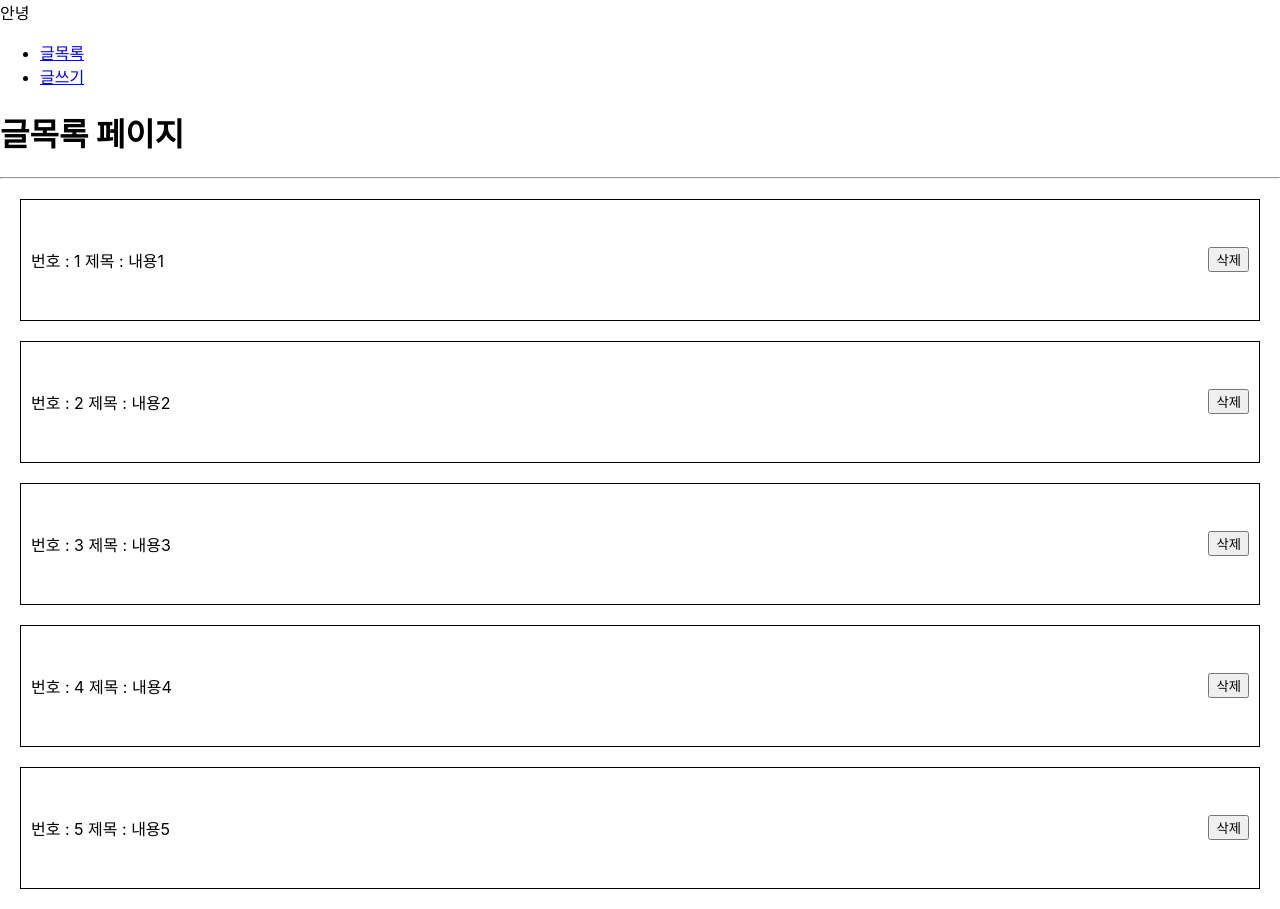
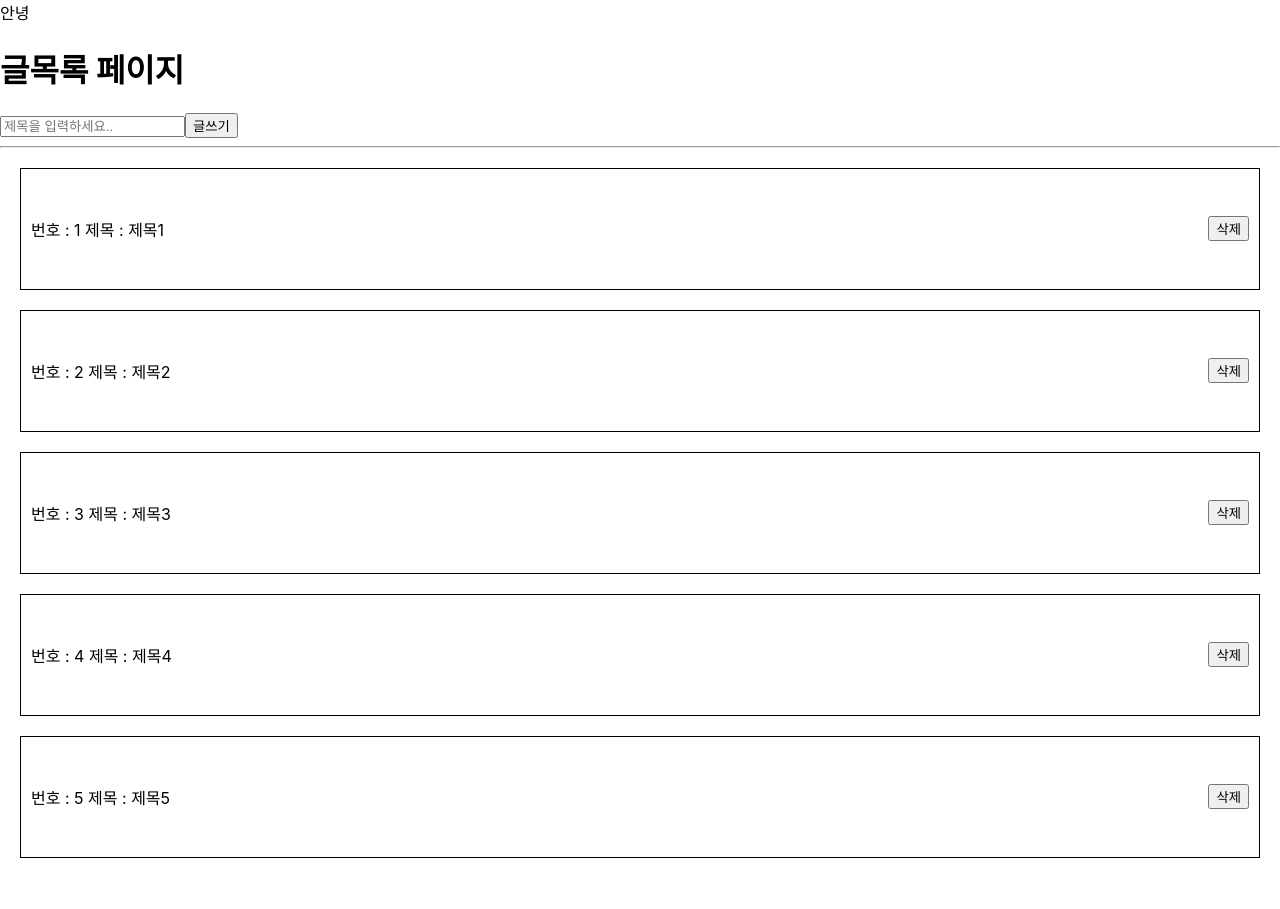
Before and after one commit to Lee-na-yun/spring-react-board, a React (Create React App) app: page / in a window 1280 px wide. After the commit the page ends 878 px from the top, so only its background shows below. Built offline with nearby package versions, Linux system fonts and the light colour scheme.

Commit message:
글쓰기 & 글목록 페이지 한페이지로 수정

```diff
--- a/src/App.js
+++ b/src/App.js
@@ -1,16 +1,11 @@
-import { Route } from "react-router-dom";
 import "./App.css";
-import Navigation from "./components/Navigation";
 import ListPage from "./pages/ListPage";
-import WritePage from "./pages/WritePage";
 
 function App() {
   return (
     <div>
       안녕
-      <Navigation />
-      <Route path={"/"} exact={true} component={ListPage} />
-      <Route path={"/write"} component={WritePage} />
+      <ListPage/>
     </div>
   );
 }
--- a/src/components/Navigation.js
+++ /dev/null
@@ -1,19 +0,0 @@
-import React from "react";
-import { Link } from "react-router-dom";
-
-const Navigation = () => {
-  return (
-    <div>
-      <ul>
-        <li>
-          <Link to="/">글목록</Link>
-        </li>
-        <li>
-          <Link to="/write">글쓰기</Link>
-        </li>
-      </ul>
-    </div>
-  );
-};
-
-export default Navigation;
--- a/src/pages/ListPage.js
+++ b/src/pages/ListPage.js
@@ -15,16 +15,28 @@ const StyledItemBoxDiv = styled.div`
 const ListPage = () => {
   // 최초 데이터
   const [posts, setPosts] = useState([
-    { id: 1, title: "내용1" },
-    { id: 2, title: "내용2" },
-    { id: 3, title: "내용3" },
-    { id: 4, title: "내용4" },
-    { id: 5, title: "내용5" },
+    { id: 1, title: "제목1", content:"내용1" },
+    { id: 2, title: "제목2", content:"내용2" },
+    { id: 3, title: "제목3", content:"내용3" },
+    { id: 4, title: "제목4", content:"내용4" },
+    { id: 5, title: "제목5", content:"내용5" },
   ]);
+
+  const handleWrite = {
+    // ListPage의 setPosts에 무엇을 담아야할까?
+    //let posts = { id: 6, title: "인풋값" };
+    //setPosts();
+  };
 
   return (
     <div>
       <h1>글목록 페이지</h1>
+      <form>
+        <input type="text" placeholder="제목을 입력하세요.." />
+        <button type="button" onClick={handleWrite}>
+          글쓰기
+        </button>
+      </form>
       <hr />
       {posts.map((posts) => (
         <StyledItemBoxDiv>
--- a/src/pages/WritePage.js
+++ /dev/null
@@ -1,24 +0,0 @@
-import React from "react";
-
-const WritePage = () => {
-  const handleWrite = {
-    // ListPage의 setPosts에 무엇을 담아야할까?
-    //let posts = { id: 6, title: "인풋값" };
-    //setPosts();
-  };
-
-  return (
-    <div>
-      <h1>글쓰기 페이지</h1>
-      <hr />
-      <form>
-        <input type="text" placeholder="제목을 입력하세요.." />
-        <button type="button" onClick={handleWrite}>
-          글쓰기
-        </button>
-      </form>
-    </div>
-  );
-};
-
-export default WritePage;
```
